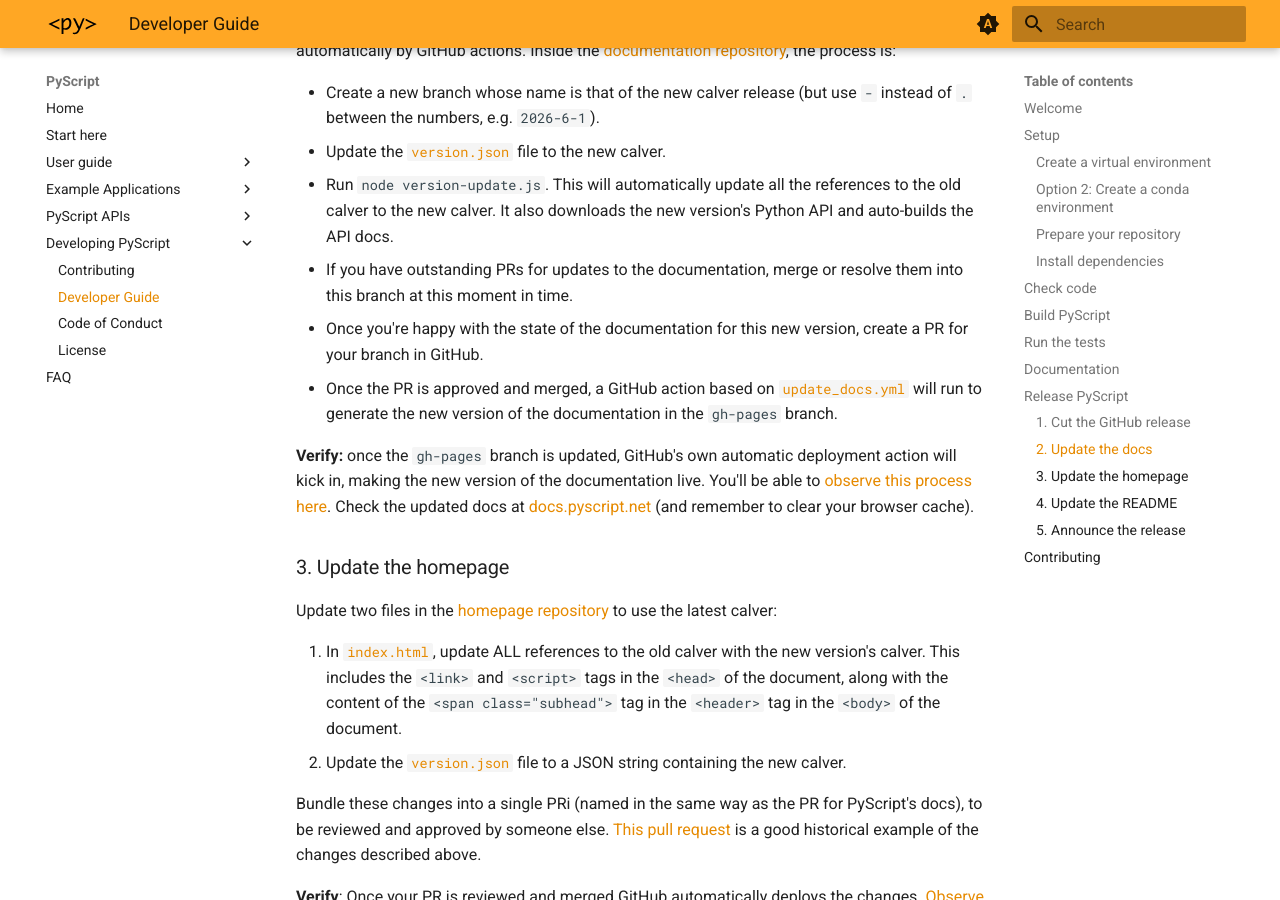
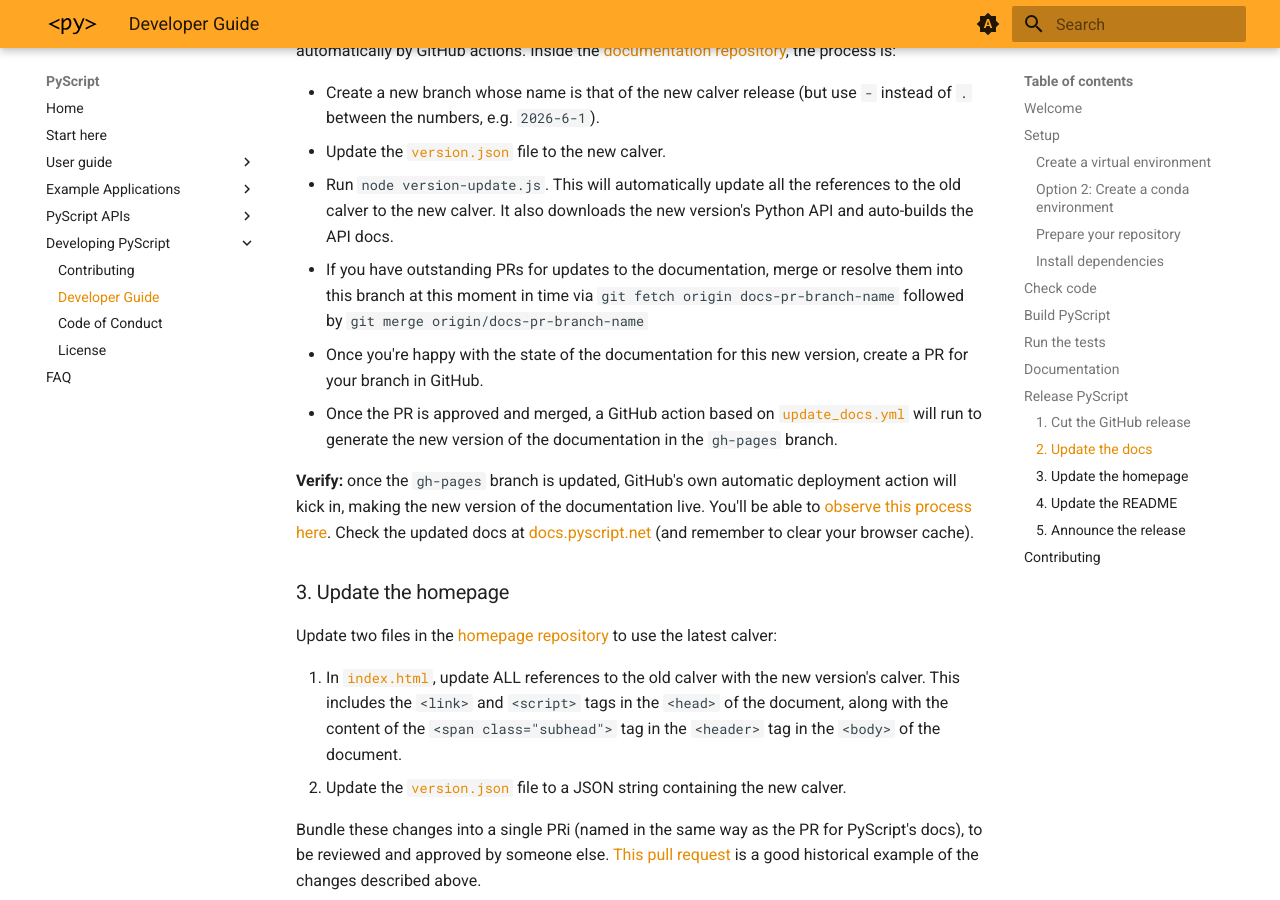
Before and after one commit to pyscript/docs, an MkDocs documentation site: the page built from docs/developers.md, in a window 1280 px wide and 900 px high, scrolled down 6988 px. Built offline with MkDocs 1.6.1 and Material for MkDocs 9.7.7, drawn with Linux system fonts in a browser that asks for light colours; the version menu is left out.

Commit message:
added explicit git comments to merge docs while releasing

```diff
--- a/docs/developers.md
+++ b/docs/developers.md
@@ -346,7 +346,7 @@ docs is handled automatically by GitHub actions. Inside the
   references to the old calver to the new calver. It also downloads the new
   version's Python API and auto-builds the API docs.
 * If you have outstanding PRs for updates to the documentation, merge or resolve
-  them into this branch at this moment in time.
+  them into this branch at this moment in time via `git fetch origin docs-pr-branch-name` followed by `git merge origin/docs-pr-branch-name`
 * Once you're happy with the state of the documentation for this new version,
   create a PR for your branch in GitHub.
 * Once the PR is approved and merged, a GitHub action based on
```
